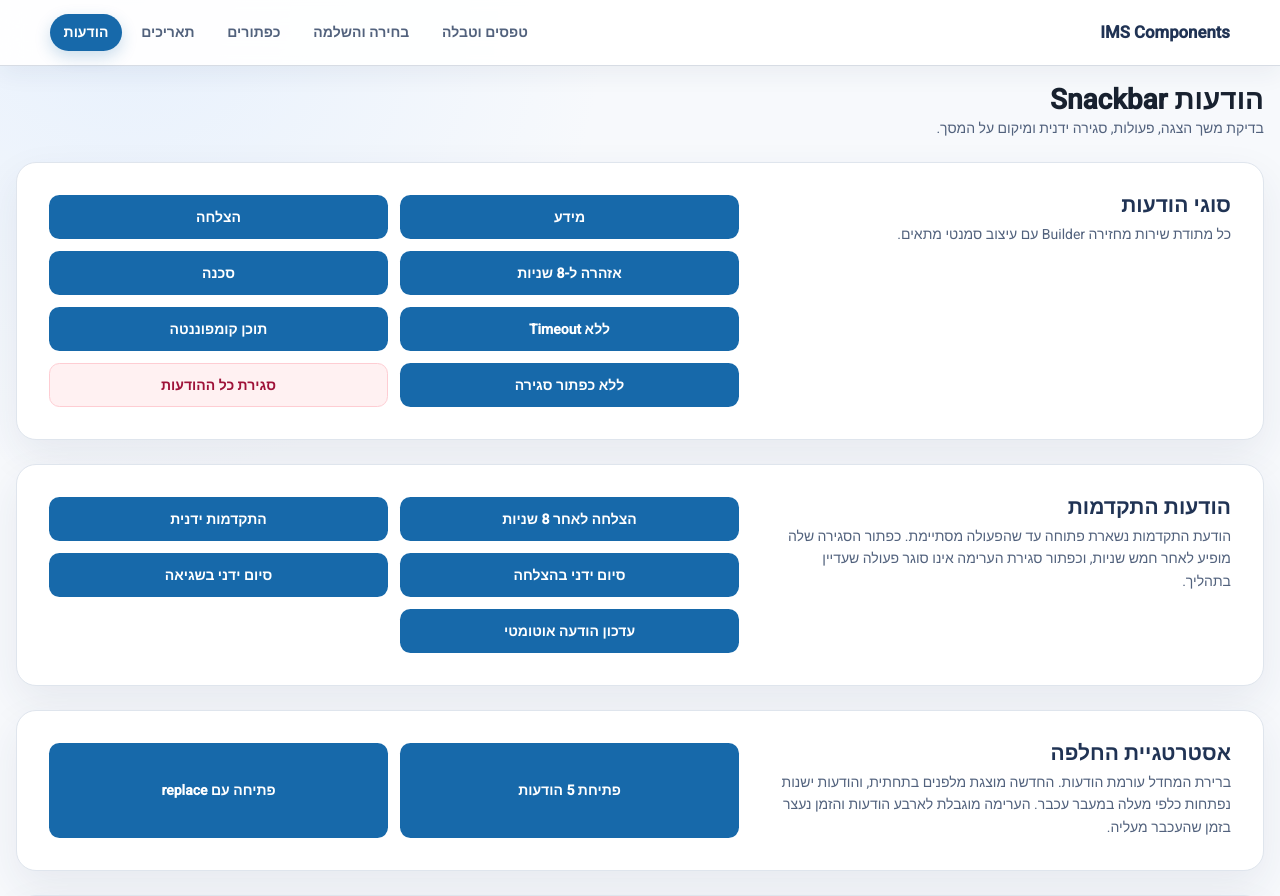
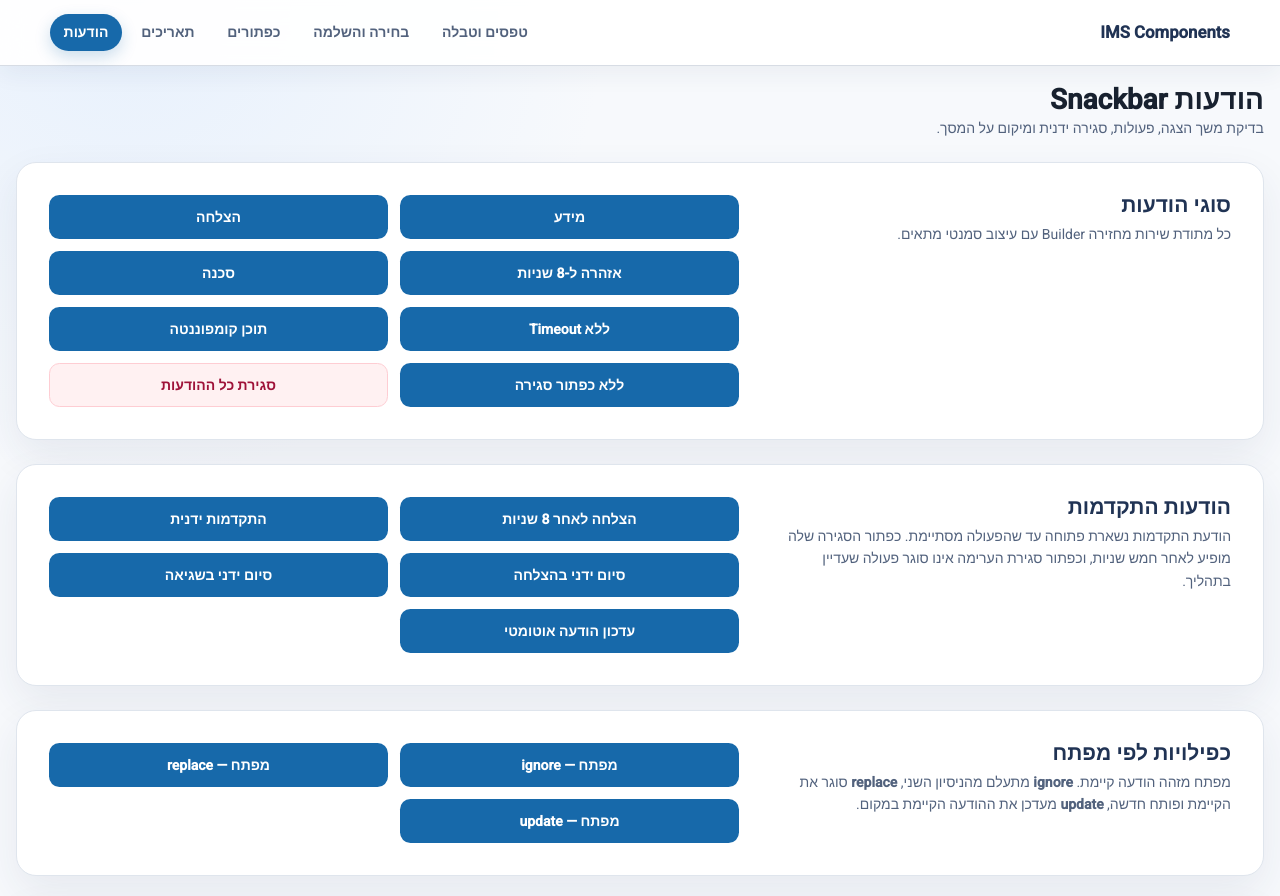
Before and after one commit to Far-Art/features-testing, an Angular app: page /snackbar in a window 1280 px wide. Shown: the top 896 px of the page. Built offline with nearby package versions, Linux system fonts and the light colour scheme.

Commit message:
implement unique by key and strategy

```diff
--- a/src/app/components/ims-snackbar/ims-snackbar-builder.ts
+++ b/src/app/components/ims-snackbar/ims-snackbar-builder.ts
@@ -3,6 +3,7 @@ import {
     ImsSnackbarContent,
     ImsSnackbarGlobalConfig,
     ImsSnackbarHorizontalPosition,
+    ImsSnackbarKeyStrategy,
     ImsSnackbarProgressConfig,
     ImsSnackbarProgressSource,
     ImsSnackbarReplaceStrategy,
@@ -21,7 +22,9 @@ export interface ImsSnackbarBuilderHost {
         dismissible: boolean,
         replaceStrategy: ImsSnackbarReplaceStrategy,
         data: unknown,
-        progress: ImsSnackbarResolvedProgressConfig | null
+        progress: ImsSnackbarResolvedProgressConfig | null,
+        key: string | null,
+        keyStrategy: ImsSnackbarKeyStrategy
     ): ImsSnackbarRef;
 }
 
@@ -33,6 +36,8 @@ export class ImsSnackbarBuilder {
     private strategy: ImsSnackbarReplaceStrategy;
     private customData: unknown;
     private progressConfig: ImsSnackbarResolvedProgressConfig | null = null;
+    private snackbarKey: string | null = null;
+    private snackbarKeyStrategy: ImsSnackbarKeyStrategy = 'ignore';
 
     constructor(
         private readonly host: ImsSnackbarBuilderHost,
@@ -91,6 +96,12 @@ export class ImsSnackbarBuilder {
         return this;
     }
 
+    key(id: string, strategy: ImsSnackbarKeyStrategy = 'ignore'): this {
+        this.snackbarKey = id;
+        this.snackbarKeyStrategy = strategy;
+        return this;
+    }
+
     replaceStrategy(strategy: ImsSnackbarReplaceStrategy): this {
         this.strategy = strategy;
         return this;
@@ -115,7 +126,9 @@ export class ImsSnackbarBuilder {
             this.isDismissible,
             this.strategy,
             this.customData,
-            this.progressConfig
+            this.progressConfig,
+            this.snackbarKey,
+            this.snackbarKeyStrategy
         );
     }
 }
--- a/src/app/components/ims-snackbar/ims-snackbar-ref.ts
+++ b/src/app/components/ims-snackbar/ims-snackbar-ref.ts
@@ -27,6 +27,9 @@ export class ImsSnackbarRef {
     private progressSubscription: Subscription | null = null;
     private closeDelayTimer: ReturnType<typeof setTimeout> | null = null;
     private settleTimer: ReturnType<typeof setTimeout> | null = null;
+    private settleStartedAt: number | null = null;
+    private remainingSettleDuration = 0;
+    private settled = false;
     private dismissedValue = false;
 
     readonly message = signal('');
@@ -161,6 +164,28 @@ export class ImsSnackbarRef {
         });
     }
 
+    pauseSettle(): void {
+        if (!this.settled || this.settleTimer === null || this.settleStartedAt === null) {
+            return;
+        }
+
+        clearTimeout(this.settleTimer);
+        this.settleTimer = null;
+        this.remainingSettleDuration = Math.max(
+            0,
+            this.remainingSettleDuration - (Date.now() - this.settleStartedAt)
+        );
+        this.settleStartedAt = null;
+    }
+
+    resumeSettle(): void {
+        if (!this.settled || this.settleTimer !== null || this.dismissedValue) {
+            return;
+        }
+
+        this.startSettleTimer();
+    }
+
     private settleProgress(result: ImsSnackbarProgressResult): void {
         if (!this.isProgressPending() || this.dismissedValue) {
             return;
@@ -177,10 +202,24 @@ export class ImsSnackbarRef {
             this.closeDelayTimer = null;
         }
 
+        this.settled = true;
+        this.remainingSettleDuration = this.progressConfig?.settleDuration ?? 0;
+        this.startSettleTimer();
+    }
+
+    private startSettleTimer(): void {
+        if (this.remainingSettleDuration <= 0) {
+            this.dismiss();
+            return;
+        }
+
+        this.settleStartedAt = Date.now();
         this.settleTimer = setTimeout(() => {
             this.settleTimer = null;
+            this.settleStartedAt = null;
+            this.remainingSettleDuration = 0;
             this.dismiss();
-        }, this.progressConfig?.settleDuration ?? 0);
+        }, this.remainingSettleDuration);
     }
 
     private clearProgressTimers(): void {
--- a/src/app/components/ims-snackbar/ims-snackbar.service.ts
+++ b/src/app/components/ims-snackbar/ims-snackbar.service.ts
@@ -22,6 +22,7 @@ import {
     ImsSnackbarConfig,
     ImsSnackbarContent,
     ImsSnackbarHorizontalPosition,
+    ImsSnackbarKeyStrategy,
     ImsSnackbarResolvedProgressConfig,
     ImsSnackbarReplaceStrategy,
     ImsSnackbarSeverity,
@@ -65,6 +66,7 @@ export class ImsSnackbarService implements ImsSnackbarBuilderHost {
     private readonly destroyRef = inject(DestroyRef);
     private readonly globalConfig = inject(IMS_SNACKBAR_GLOBAL_CONFIG);
     private readonly activeSnackbars: ActiveSnackbar[] = [];
+    private readonly keyedSnackbars = new Map<string, ImsSnackbarRef>();
     private readonly expandedGroups = new Set<string>();
     private readonly dismissingGroups = new Set<string>();
     private readonly dismissingGroupRefs = new Map<string, Set<ImsSnackbarRef>>();
@@ -108,8 +110,27 @@ export class ImsSnackbarService implements ImsSnackbarBuilderHost {
         dismissible: boolean,
         replaceStrategy: ImsSnackbarReplaceStrategy,
         data: unknown,
-        progress: ImsSnackbarResolvedProgressConfig | null
+        progress: ImsSnackbarResolvedProgressConfig | null,
+        key: string | null,
+        keyStrategy: ImsSnackbarKeyStrategy
     ): ImsSnackbarRef {
+        if (key !== null) {
+            const existing = this.keyedSnackbars.get(key);
+            if (existing) {
+                if (keyStrategy === 'ignore') {
+                    return existing;
+                }
+                if (keyStrategy === 'update') {
+                    if (typeof content === 'string') {
+                        existing.updateMessage(content);
+                    }
+                    existing.updateSeverity(severity);
+                    return existing;
+                }
+                existing.dismiss();
+            }
+        }
+
         if (replaceStrategy === 'replace') {
             this.dismiss();
         }
@@ -170,6 +191,15 @@ export class ImsSnackbarService implements ImsSnackbarBuilderHost {
         overlayRef.overlayElement.addEventListener('mouseleave', mouseLeaveListener);
         this.activeSnackbars.push(activeSnackbar);
         snackbarRef.onDismiss().subscribe(() => this.remove(activeSnackbar));
+
+        if (key !== null) {
+            this.keyedSnackbars.set(key, snackbarRef);
+            snackbarRef.onDismiss().subscribe(() => {
+                if (this.keyedSnackbars.get(key) === snackbarRef) {
+                    this.keyedSnackbars.delete(key);
+                }
+            });
+        }
 
         this.enforceStackLimit(groupKey);
         this.startSnackbarTimer(activeSnackbar);
@@ -649,14 +679,11 @@ export class ImsSnackbarService implements ImsSnackbarBuilderHost {
 
     private pauseGroupTimers(groupKey: string): void {
         for (const snackbar of this.activeSnackbars) {
-            if (
-                snackbar.groupKey !== groupKey
-                || snackbar.dismissTimer === null
-                || snackbar.timerStartedAt === null
-            ) {
+            if (snackbar.groupKey !== groupKey) {
                 continue;
             }
 
+            if (snackbar.dismissTimer !== null && snackbar.timerStartedAt !== null) {
                 clearTimeout(snackbar.dismissTimer);
                 snackbar.dismissTimer = null;
                 snackbar.remainingTimeout = Math.max(
@@ -665,12 +692,16 @@ export class ImsSnackbarService implements ImsSnackbarBuilderHost {
                 );
                 snackbar.timerStartedAt = null;
             }
+
+            snackbar.ref.pauseSettle();
+        }
     }
 
     private resumeGroupTimers(groupKey: string): void {
         for (const snackbar of this.activeSnackbars) {
             if (snackbar.groupKey === groupKey) {
                 this.startSnackbarTimer(snackbar);
+                snackbar.ref.resumeSettle();
             }
         }
     }
--- a/src/app/components/ims-snackbar/ims-snackbar.types.ts
+++ b/src/app/components/ims-snackbar/ims-snackbar.types.ts
@@ -8,6 +8,7 @@ export type ImsSnackbarPoliteness = 'off' | 'polite' | 'assertive';
 export type ImsSnackbarSeverity = 'info' | 'success' | 'warning' | 'danger';
 export type ImsSnackbarContent = string | Type<unknown>;
 export type ImsSnackbarReplaceStrategy = 'replace' | 'stack';
+export type ImsSnackbarKeyStrategy = 'ignore' | 'replace' | 'update';
 export type ImsSnackbarProgressState = 'loading' | 'success' | 'error';
 export type ImsSnackbarProgressSource = Observable<unknown> | PromiseLike<unknown>;
 
--- a/src/app/pages/snackbar-demo/snackbar-demo.html
+++ b/src/app/pages/snackbar-demo/snackbar-demo.html
@@ -44,6 +44,23 @@
 
 <section class="snackbar-demo">
     <div class="snackbar-demo__description">
+        <h2>כפילויות לפי מפתח</h2>
+        <p>
+            מפתח מזהה הודעה קיימת. <strong>ignore</strong> מתעלם מהניסיון השני,
+            <strong>replace</strong> סוגר את הקיימת ופותח חדשה,
+            <strong>update</strong> מעדכן את ההודעה הקיימת במקום.
+        </p>
+    </div>
+
+    <div class="snackbar-demo__actions">
+        <button type="button" (click)="showKeyIgnore()">מפתח — ignore</button>
+        <button type="button" (click)="showKeyReplace()">מפתח — replace</button>
+        <button type="button" (click)="showKeyUpdate()">מפתח — update</button>
+    </div>
+</section>
+
+<section class="snackbar-demo">
+    <div class="snackbar-demo__description">
         <h2>אסטרטגיית החלפה</h2>
         <p>
             ברירת המחדל עורמת הודעות. החדשה מוצגת מלפנים בתחתית, והודעות ישנות
--- a/src/app/pages/snackbar-demo/snackbar-demo.ts
+++ b/src/app/pages/snackbar-demo/snackbar-demo.ts
@@ -170,6 +170,49 @@ export class SnackbarDemo {
         this.observeProgress(ref, 'העלאת קבצים');
     }
 
+    showKeyIgnore(): void {
+        this.snackbar.info('הודעה ראשונה עם מפתח — ignore')
+            .key('demo-key', 'ignore')
+            .timeout(6000)
+            .open();
+        this.snackbar.warning('ניסיון שני — יתעלם ממנו')
+            .key('demo-key', 'ignore')
+            .timeout(6000)
+            .open();
+        this.lastEvent.set('נפתחה הודעה עם מפתח demo-key; הניסיון השני התעלם');
+    }
+
+    showKeyReplace(): void {
+        const ref = this.snackbar.info('הודעה ראשונה עם מפתח — replace')
+            .key('demo-key', 'replace')
+            .timeout(6000)
+            .open();
+        this.lastEvent.set('נפתחה הודעה ראשונה');
+        setTimeout(() => {
+            this.snackbar.success('הודעה שנייה — החליפה את הראשונה')
+                .key('demo-key', 'replace')
+                .timeout(6000)
+                .open();
+            this.lastEvent.set('הודעה שנייה החליפה את הראשונה');
+        }, 1500);
+        ref.onDismiss().subscribe(() => this.lastEvent.set('הודעה ראשונה נסגרה'));
+    }
+
+    showKeyUpdate(): void {
+        this.snackbar.info('שומר טיוטה...')
+            .key('demo-key', 'update')
+            .timeout(0)
+            .open();
+        this.lastEvent.set('נפתחה הודעת שמירה');
+        setTimeout(() => {
+            this.snackbar.success('הטיוטה נשמרה בהצלחה')
+                .key('demo-key', 'update')
+                .timeout(3000)
+                .open();
+            this.lastEvent.set('ההודעה עודכנה באותו מקום');
+        }, 2000);
+    }
+
     showLiveUpdate(): void {
         const steps = [
             'מעלה קבצים... 0%',
```
Also changed, not shown: 1 other file (tests, documents, lock files or other folders). Lines whose indentation alone changed are shown as unchanged.
